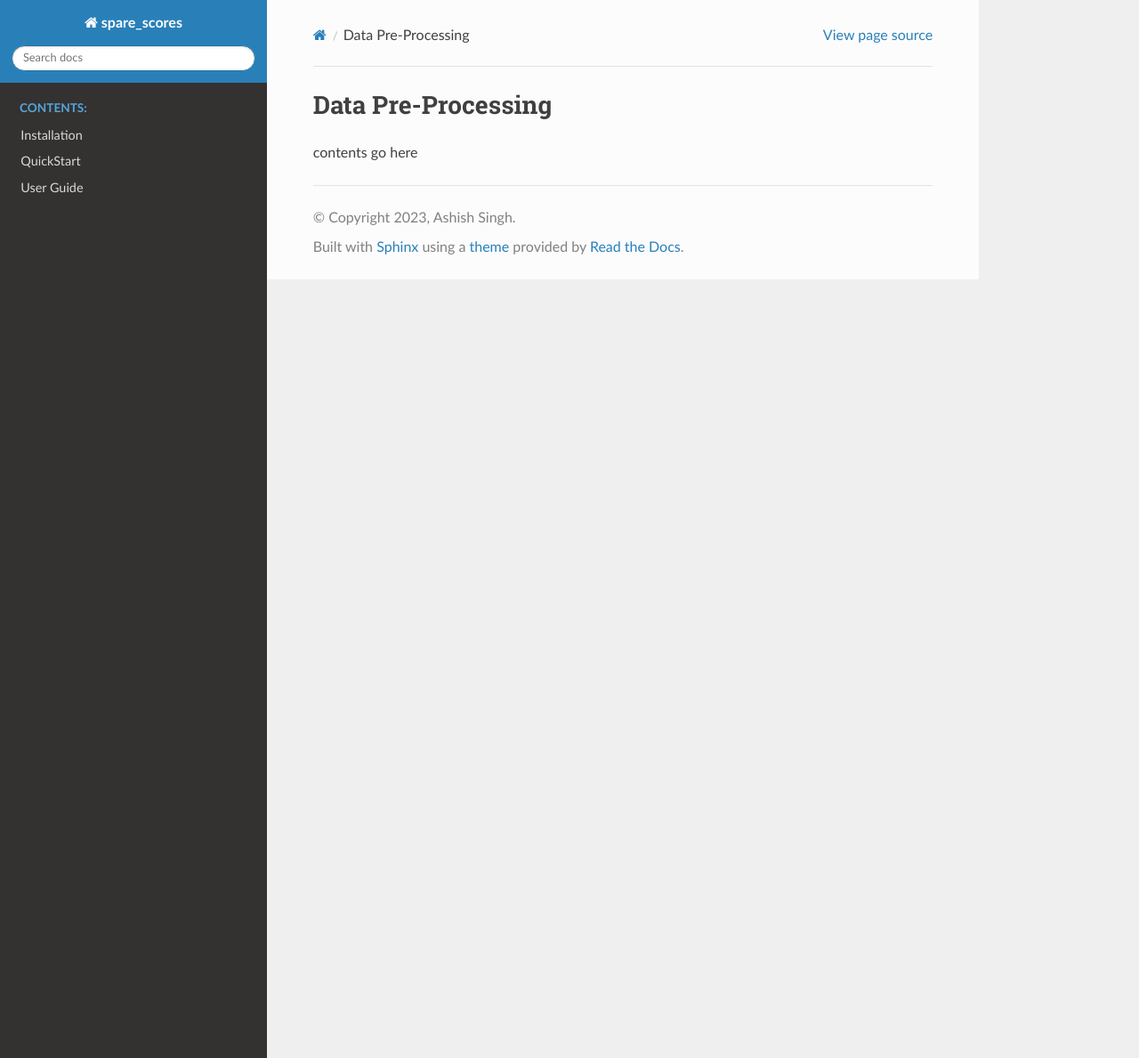
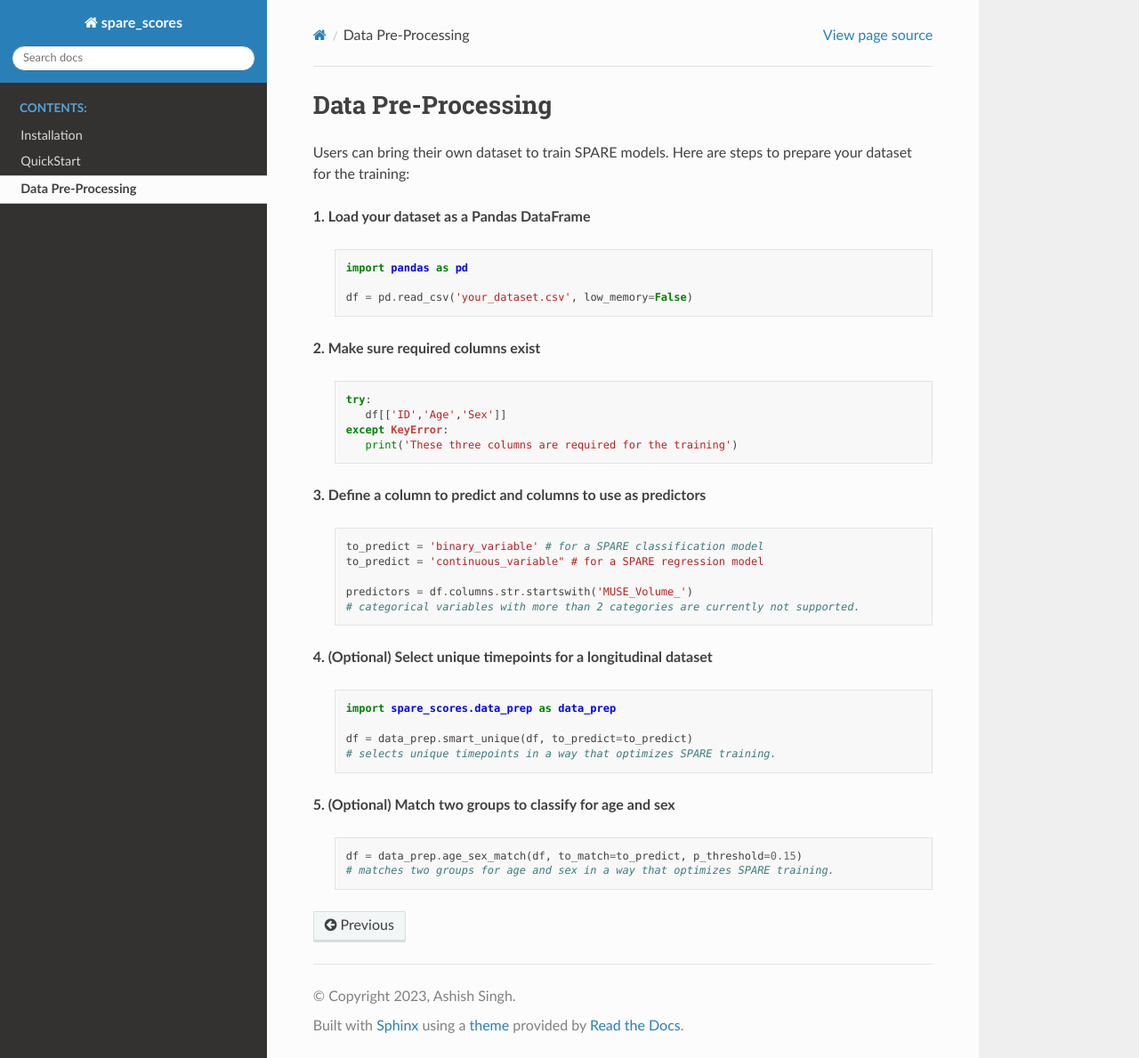
Before and after one commit to CBICA/spare_score, a Sphinx documentation site: the page built from docs/source/contents/datapreprocessing.rst, in a window 1280 px wide and 1189 px high. Shown: the whole window at 89% size. Built offline with Sphinx 7.4.7 and the Read the Docs theme 2.0.0, drawn with Linux system fonts in a browser that asks for light colours.

Commit message:
Add docs on data preprocessing and remove version requirements for dependencies.

```diff
--- a/docs/source/contents/datapreprocessing.rst
+++ b/docs/source/contents/datapreprocessing.rst
@@ -1,9 +1,48 @@
-.. helloWorld documentation master file, created by
-   sphinx-quickstart on Fri Jul 17 10:38:59 2020.
-   You can adapt this file completely to your liking, but it should at least
-   contain the root `toctree` directive.
+*******************
+Data Pre-Processing
+*******************
 
-Data Pre-Processing
-======================================
+Users can bring their own dataset to train SPARE models. Here are steps to prepare your dataset for the training:
 
-contents go here
+**1. Load your dataset as a Pandas DataFrame**
+
+   .. code-block:: python
+
+      import pandas as pd
+
+      df = pd.read_csv('your_dataset.csv', low_memory=False)
+
+**2. Make sure required columns exist**
+
+   .. code-block:: python
+
+      try:
+         df[['ID','Age','Sex']]
+      except KeyError:
+         print('These three columns are required for the training')
+
+**3. Define a column to predict and columns to use as predictors**
+
+   .. code-block:: python
+
+      to_predict = 'binary_variable' # for a SPARE classification model
+      to_predict = 'continuous_variable" # for a SPARE regression model
+
+      predictors = df.columns.str.startswith('MUSE_Volume_')
+      # categorical variables with more than 2 categories are currently not supported.
+
+**4. (Optional) Select unique timepoints for a longitudinal dataset**
+
+   .. code-block:: python
+
+      import spare_scores.data_prep as data_prep
+
+      df = data_prep.smart_unique(df, to_predict=to_predict)
+      # selects unique timepoints in a way that optimizes SPARE training.
+
+**5. (Optional) Match two groups to classify for age and sex**
+
+   .. code-block:: python
+
+      df = data_prep.age_sex_match(df, to_match=to_predict, p_threshold=0.15)
+      # matches two groups for age and sex in a way that optimizes SPARE training.
--- a/docs/source/index.rst
+++ b/docs/source/index.rst
@@ -12,4 +12,4 @@
 
    contents/installation
    contents/quickstart
-   contents/userguide
+   contents/datapreprocessing
--- a/setup.py
+++ b/setup.py
@@ -15,7 +15,5 @@ setup(name='spare_scores',
       packages=find_packages(),
       package_data={'spare_scores':['mdl/*.pkl.gz','data/*.csv']},
       include_package_data=True,
-      install_requires=['numpy==1.20.3',
-                        'pandas==1.5.3',
-                        'scikit-learn==0.23.0']
+      install_requires=['numpy', 'pandas', 'scikit-learn']
       )
```
